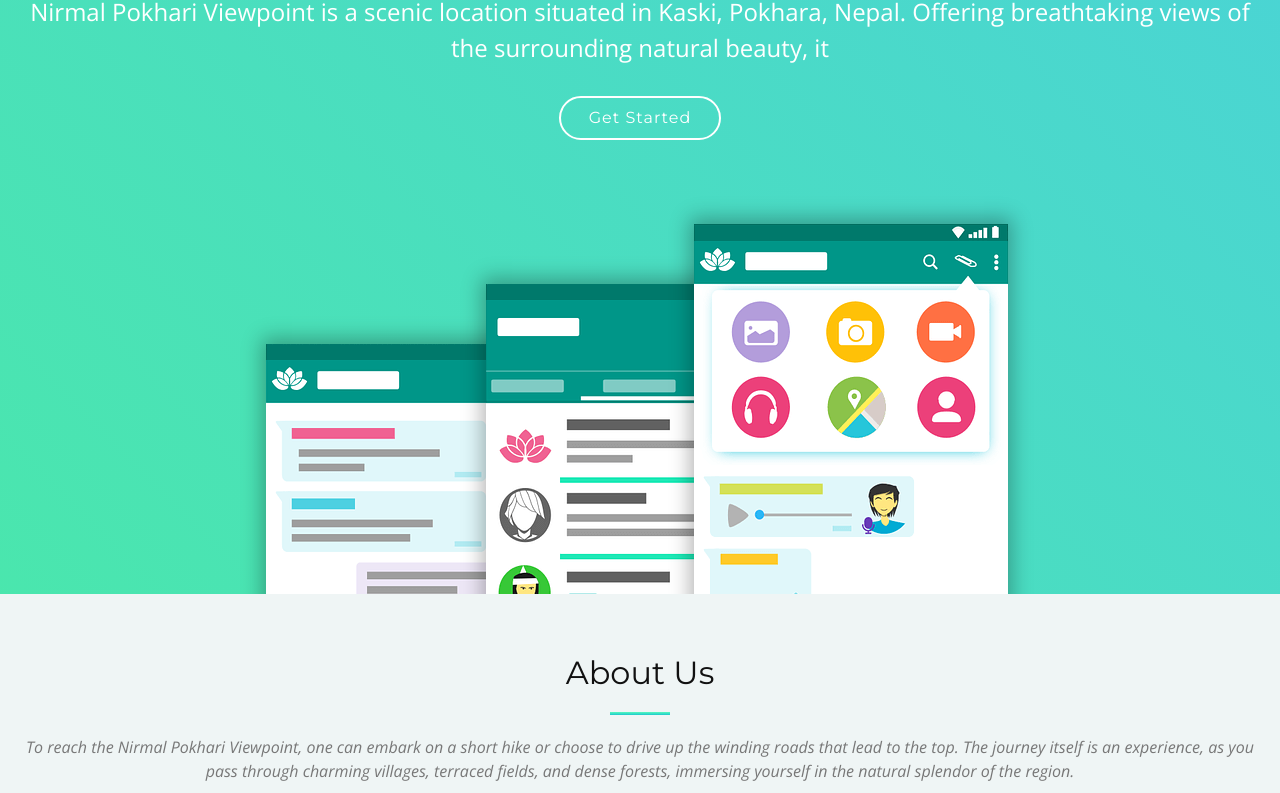
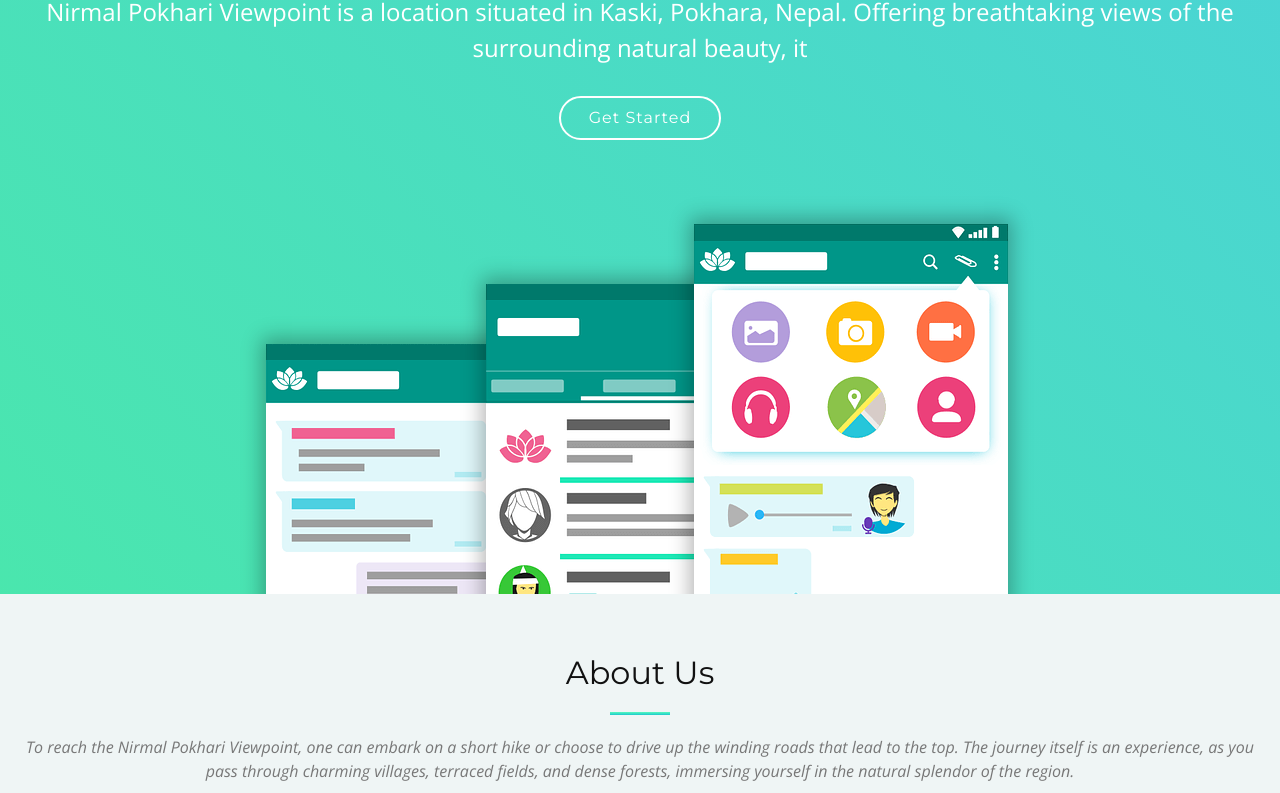
Before and after one commit to PrabeshShrestha786/nirmalview.github.io, a plain HTML site: page index.html in a window 1280 px wide. Shown: the part 206-999 px from the top of the page. Drawn offline with nearby package versions, Linux system fonts and the light colour scheme.

Commit message:
Update index.html

```diff
--- a/index.html
+++ b/index.html
@@ -84,7 +84,7 @@
 
     <div class="hero-text" data-aos="zoom-out">
       <h2>Welcome to Nirmal Pokhari View Point Restaurant</h2>
-      <p>Nirmal Pokhari Viewpoint is a scenic location situated in Kaski, Pokhara, Nepal. Offering breathtaking views of the surrounding natural beauty, it</p>
+      <p>Nirmal Pokhari Viewpoint is a location situated in Kaski, Pokhara, Nepal. Offering breathtaking views of the surrounding natural beauty, it</p>
       <a href="#about" class="btn-get-started scrollto">Get Started</a>
     </div>
 
```
